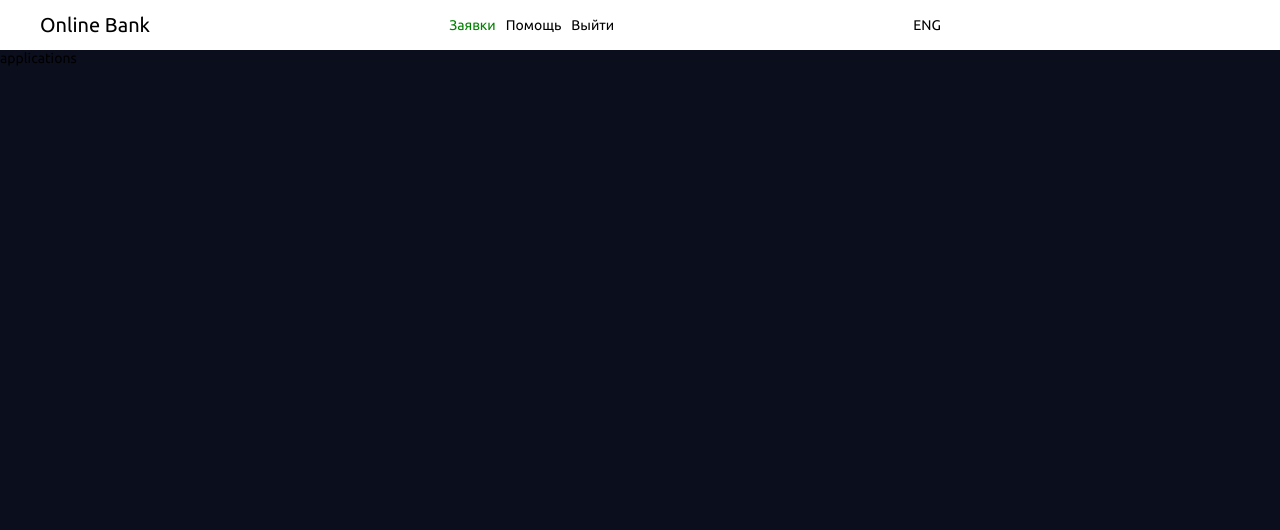
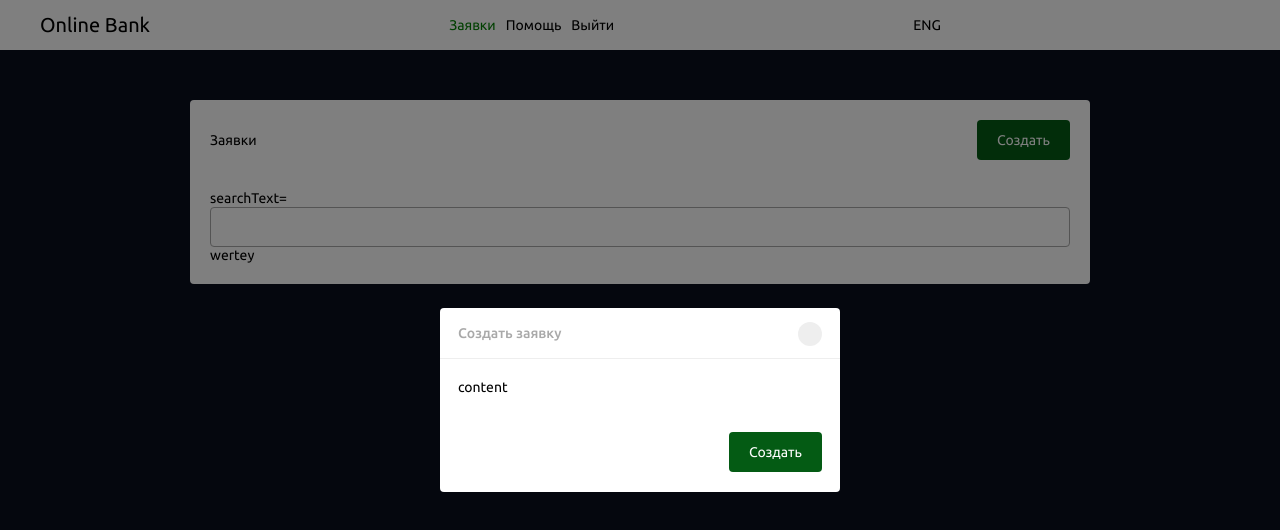
Before and after one commit to dzmitry-viartseika/vue-tinkoff-app, a Vue app in the folder frontend/: page / in a window 1280 px wide. Shown: the top 530 px of the page. Built offline with nearby package versions, Linux system fonts and the light colour scheme; no server answers; sample sign-in values are in the browser's storage.

Commit message:
# modal template

```diff
--- a/frontend/src/App.vue
+++ b/frontend/src/App.vue
@@ -26,7 +26,6 @@ export default {
     const router = useRouter();
     const layout = computed(() => {
       const { meta: { layout: templateLayout } = 'main' } = route;
-      console.log('templateLayout', templateLayout);
       return templateLayout;
     });
     const setUserInfo = (data) => store.dispatch('setUserInfo', data);
@@ -39,8 +38,8 @@ export default {
       const token = localStorage.getItem('token');
       if (token) {
         try {
-          const resp = await UsersApi.getActiveUser();
-          await setUserInfo(resp.data.user);
+          const { data } = await UsersApi.getActiveUser();
+          await setUserInfo(data);
           proceedTo('/');
         } catch (e) {
           console.error(e);
--- /dev/null
+++ b/frontend/src/assets/scss/_modal.scss
@@ -0,0 +1,95 @@
+.app-modal-form {
+  position: fixed;
+  top: 0;
+  bottom: 0;
+  left: 0;
+  right: 0;
+  z-index: 10;
+  display: flex;
+  align-items: center;
+  justify-content: center;
+  height: 100%;
+
+  &-wrap {
+    position: relative;
+    z-index: 1;
+    max-height: 90%;
+    background: $color-white;
+    border-radius: $borderRadius;
+    display: flex;
+    flex-direction: column;
+
+    &-header {
+      padding: 17px 18px;
+      border-bottom: 1px solid rgba($color-logo, .2);
+      position: relative;
+      display: flex;
+      justify-content: space-between;
+
+      &__title {
+        color: $color-logo;
+        font: 14px $font-global-medium;
+      }
+
+      &__close {
+        position: absolute;
+        right: 18px;
+        top: 14px;
+        width: 24px;
+        height: 24px;
+        background: rgba($color-logo, .2);
+        border-radius: 50%;
+        display: flex;
+        align-items: center;
+        justify-content: center;
+        cursor: pointer;
+        transition: opacity .15s ease-in;
+
+        &:hover {
+          opacity: .8;
+        }
+      }
+
+      &__icon {
+        color: $color-logo;
+        position: relative;
+        top: -1px;
+
+        &:before {
+          font-size: 9px;
+        }
+      }
+    }
+
+    &-content {
+      padding: 20px 18px;
+
+      &-row {
+        min-height: 70px;
+      }
+    }
+
+    &-footer {
+      display: flex;
+      justify-content: flex-end;
+      align-items: center;
+      padding: 16px 18px 20px;
+
+      &__item {
+
+        & + & {
+          margin-left: 5px;
+        }
+      }
+    }
+  }
+
+  &__overlay {
+    background: rgba($color-black, .5);
+    position: absolute;
+    top: 0;
+    bottom: 0;
+    left: 0;
+    right: 0;
+  }
+}
--- a/frontend/src/assets/scss/style.scss
+++ b/frontend/src/assets/scss/style.scss
@@ -2,4 +2,5 @@
 @import "variables";
 @import "buttons";
 @import "inputs";
+@import "modal";
 @import "core";
--- a/frontend/src/components/Applications/Applications.vue
+++ b/frontend/src/components/Applications/Applications.vue
@@ -1,17 +1,43 @@
 <template>
-  <div>
-    applications
+  <div class="app-application">
+    <div class="app-application-header">
+      <div class="app-application-header__title">
+        Заявки
+      </div>
+      <button class="app-button">Создать</button>
+    </div>
+    <div class="app-application-filters">
+      searchText={{ searchText }}
+      <input type="text" class="app__input"
+             v-model="searchText">
+    </div>
+    <div class="app-application-table">
+      <TableTemplate />
+      <Modal />
+    </div>
   </div>
 </template>
 
 <script>
 import { useStore } from 'vuex';
+import { ref } from 'vue';
+import TableTemplate from '@/components/Table/TableTemplate.vue';
+import Modal from '@/components/Modal/Modal.vue';
 
 export default {
   name: 'Applications',
+  components: {
+    TableTemplate,
+    Modal,
+  },
   setup() {
     const store = useStore();
+    const searchText = ref('');
     console.log('store', store.getters.userInfo);
+
+    return {
+      searchText,
+    };
   },
 };
 </script>
@@ -19,4 +45,22 @@ export default {
 <style scoped lang="scss">
 @import "@/assets/scss/variables";
 
+.app-application {
+  width: 900px;
+  background: $color-white;
+  border-radius: $borderRadius;
+  margin: 50px auto 0;
+  padding: 20px;
+
+  &-header {
+    align-items: center;
+    justify-content: space-between;
+    display: flex;
+  }
+
+  &-filters {
+    margin-top: 30px;
+  }
+}
+
 </style>
--- a/frontend/src/components/Menu/MenuTemplate.vue
+++ b/frontend/src/components/Menu/MenuTemplate.vue
@@ -40,6 +40,9 @@ export default {
     const { location: { pathname } } = window;
     const activePathName = ref(pathname);
     const { userInfo } = store.getters;
+
+    console.log('userInfo');
+    console.log('userInfo', userInfo);
 
     const proceedTo = (path) => {
       if (path === '/logout') {
--- /dev/null
+++ b/frontend/src/components/Modal/Modal.vue
@@ -0,0 +1,40 @@
+<template>
+  <div class="app-modal-form">
+    <div class="app-modal-form-wrap">
+      <div class="app-modal-form-wrap-header">
+        <div class="app-modal-form-wrap-header__title">
+          Создать заявку
+        </div>
+        <div
+          class="app-modal-form-wrap-header__close"
+        >
+          <i class="custom-icon-close app-modal-form-wrap-header__icon"></i>
+        </div>
+      </div>
+      <div class="app-modal-form-wrap-content">
+        content
+      </div>
+      <div class="app-modal-form-wrap-footer">
+        <button class="app-button">Создать</button>
+      </div>
+    </div>
+    <div
+      class="app-modal-form__overlay"
+    ></div>
+  </div>
+</template>
+
+<script>
+
+export default {
+  name: 'Modal',
+};
+</script>
+
+<style scoped lang="scss">
+@import "@/assets/scss/variables";
+
+.app-modal-form-wrap {
+  width: 400px;
+}
+</style>
--- /dev/null
+++ b/frontend/src/components/Table/TableTemplate.vue
@@ -0,0 +1,16 @@
+<template>
+  <div class="app-table">
+    wertey
+  </div>
+</template>
+
+<script>
+export default {
+  name: 'TableTemplate',
+};
+</script>
+
+<style scoped lang="scss">
+@import "@/assets/scss/variables";
+
+</style>
```
